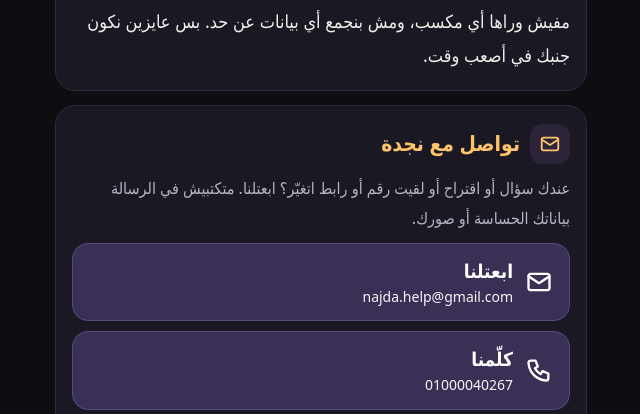
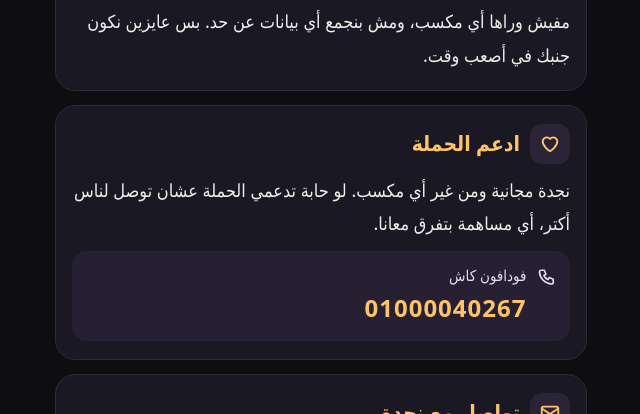
Before and after one commit to najdahelp/najdahelp.github.io, a plain HTML site: page index.html in a window 1280 px wide. Shown: the part 4205-4619 px from the top of the page, without its empty margins (319-959 px from the left). Drawn offline with Linux system fonts and the light colour scheme.

Commit message:
Support the campaign section; contact and volunteer copy

```diff
--- a/index.html
+++ b/index.html
@@ -189,11 +189,16 @@ footer{text-align:center;font-size:14px;color:var(--mut);padding:8px 20px 36px;l
 <p style="margin-top:8px">مفيش وراها أي مكسب، ومش بنجمع أي بيانات عن حد. بس عايزين نكون جنبك في أصعب وقت.</p>
 </section>
 
+<section class="card" aria-labelledby="h9">
+<h2 id="h9"><span class="ic"><svg class="i"><use href="#heart"/></svg></span>ادعم الحملة</h2>
+<p>نجدة مجانية ومن غير أي مكسب. لو حابة تدعمي الحملة عشان توصل لناس أكتر، أي مساهمة بتفرق معانا.</p>
+<div class="tip"><svg class="i"><use href="#phone"/></svg><div>فودافون كاش<br><b dir="ltr" style="display:block;text-align:right;font-size:24px;color:var(--p);letter-spacing:1px;user-select:all">01000040267</b></div></div>
+</section>
+
 <section class="card" aria-labelledby="h8">
 <h2 id="h8"><span class="ic"><svg class="i"><use href="#mail"/></svg></span>تواصل مع نجدة</h2>
 <p class="lead">عندك سؤال أو اقتراح أو لقيت رقم أو رابط اتغيّر؟ ابعتلنا. متكتبيش في الرسالة بياناتك الحساسة أو صورك.</p>
 <a class="btn b-pur" href="mailto:najda.help@gmail.com"><svg class="i"><use href="#mail"/></svg><span>ابعتلنا<small dir="ltr" style="text-align:right">najda.help@gmail.com</small></span></a>
-<a class="btn b-pur" href="tel:01000040267"><svg class="i"><use href="#phone"/></svg><span>كلّمنا<small dir="ltr" style="text-align:right">01000040267</small></span></a>
 <a class="btn b-grn" href="https://docs.google.com/forms/d/e/1FAIpQLScGrHwMipIR1Qq-1VBurPhnSy1zSCwuH5y0F8apCbwD89VvNg/viewform" target="_blank" rel="noopener noreferrer"><svg class="i"><use href="#hand"/></svg><span>تطوع معنا<small>لو عايز تساعد ناس تانيه، بنرحب بيك، ولو تحب تكون جزء من الفريق</small></span></a>
 </section>
 
```
